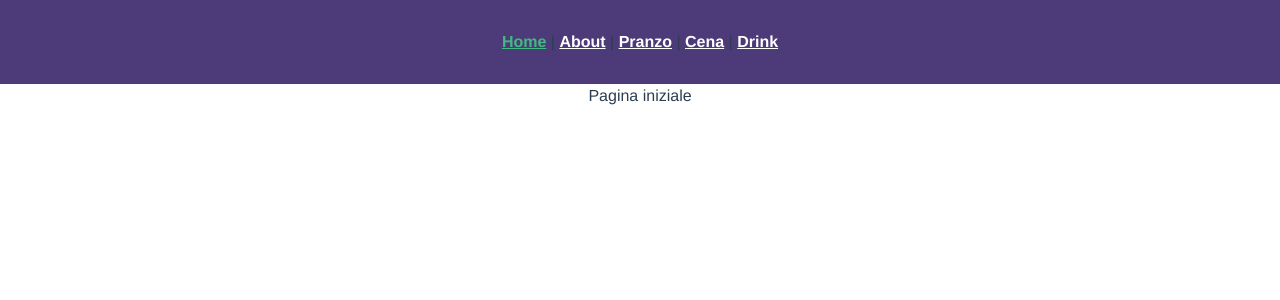
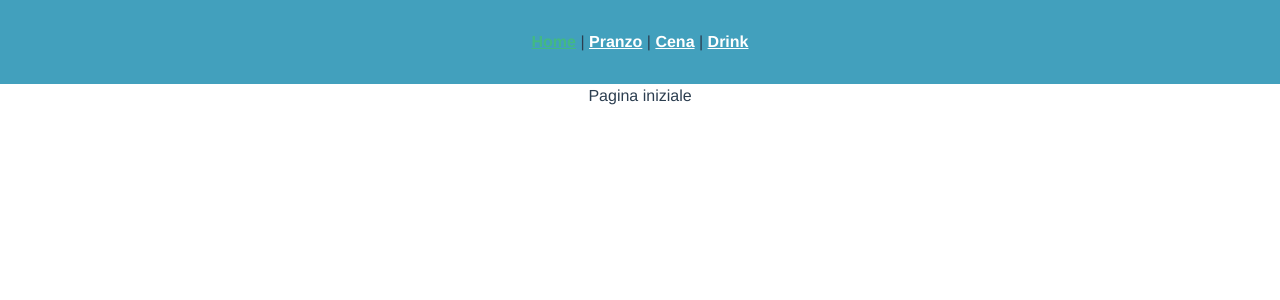
Before and after one commit to Angeloamenta/spiaggetta, a Vue app: page /pranzo in a window 1280 px wide. Shown: the top 300 px of the page. Built offline with nearby package versions, Linux system fonts and the light colour scheme.

Commit message:
aggiunto bg azzurro

```diff
--- a/src/App.vue
+++ b/src/App.vue
@@ -1,8 +1,8 @@
 <template>
   <div id="app">
-    <nav>
-      <router-link to="/">Home</router-link> |
-      <router-link to="/about">About</router-link> |
+    <nav class="navbar-1">
+      <router-link to="/" @click="change()">Home</router-link> |
+      <!-- <router-link to="/about">About</router-link> | -->
       <router-link to="/pranzo">Pranzo</router-link> |
       <router-link to="/cena">Cena</router-link> |
       <router-link to="/Drink">Drink</router-link>
@@ -20,7 +20,36 @@ export default {
     components: {
     PreFooter,
   },
+data() {
+  return {
+    page:"",
+    route: window.location.hash,
+  }
+},
+watch: {
+  route: function(){
+    this.page = window.location.hash.split("#/")[1];
+    console.log("prova",this.page);
+  }
+},
+mounted() {
+
+  let bar = document.querySelector(".navbar-1")
+  console.log(bar);
+
+    if (window.location.hash = "#/") {
+            console.log("ok");
+            bar.classList.add("ceruleo")
+      }
+
+},
+methods: {
+  change() {
+    console.log("this.route");
+  }
 }
+}
+
 </script>
 
 
@@ -40,9 +69,16 @@ export default {
 
 nav {
   padding: 30px;
-  background-color: #4D3A78;
   text-align: center;
 }
+
+  .ceruleo {
+    background-color: #42a0bd !important;
+  }
+
+  .giallo {
+    background-color: #ff9d0a !important;
+  }
 
 nav a {
   font-weight: bold;
--- a/src/assets/scss/partials/_commons.scss
+++ b/src/assets/scss/partials/_commons.scss
@@ -37,6 +37,12 @@
     background-color: rgb(230, 164, 78);
   }
 
+  // navbar
+
+  .ceruleo {
+    background-color: #42a0bd !important;
+  }
+
 
   .try-bg:active{
     background-color: white;
--- a/src/views/PranzoView.vue
+++ b/src/views/PranzoView.vue
@@ -163,6 +163,13 @@ data() { return {
 }
 },
 mounted() {
+            if (window.location.hash = "#/pranzo") {
+            console.log("ok");
+            bar.classList.add("giallo")
+      }
+
+
+
     this.piatti2 =  this.piatti.filter((element) => element.categoria == this.setter)
     console.log("new", this.piatti2);
 
@@ -178,9 +185,16 @@ mounted() {
 
         console.log(newURL);
 
-        let proviamo = window.location.protocol + "//" + window.location.host + "/#/"
+        let proviamo = window.location.protocol + "//" + window.location.host + "/#/" + "pranzo"
 
         console.log(proviamo);
+
+        console.log(window.location.hash);
+
+        if (window.location.hash = "#/pranzo") {
+            console.log("ok");
+
+        }
 
 
 },
```
